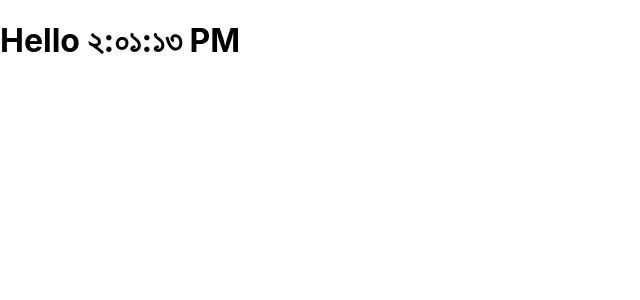
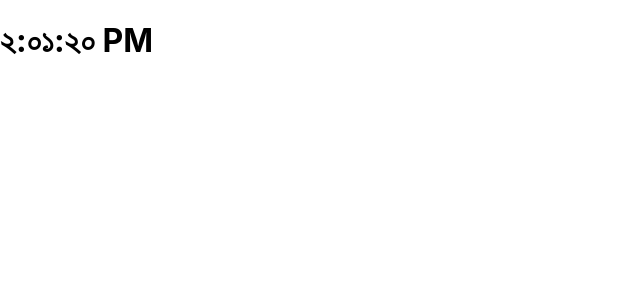
Before and after one commit to hasanmehedi9034/react_, a React (Create React App) app in the folder react_project/first-app/: page / in a window 1280 px wide. Shown: the top 300 px of the page, without its empty margins (0-640 px from the left). Built offline with nearby package versions, Linux system fonts and the light colour scheme.

Commit message:
full details of react-component

```diff
--- a/react_project/first-app/src/App.js
+++ b/react_project/first-app/src/App.js
@@ -1,36 +1,14 @@
 import './App.css';
 import React from 'react';
+import Clock from './components/Clock';
 
-// function App() {
-// return (
-//   <div className="App">
-//     <header className="App-header">
-//       <img src={logo} className="App-logo" alt="logo" />
-//       <p>
-//         Edit <code>src/App.js</code> and save to reload.
-//       </p>
-//       <a
-//         className="App-link"
-//         href="https://reactjs.org"
-//         target="_blank"
-//         rel="noopener noreferrer"
-//       >
-//         Learn React
-//       </a>
-//     </header>
-//   </div>
-// );
-// }
-
-class Clock extends React.Component {
-    render() {
-        return (
-            <h1 className="heading">
-                <span className="text">Hello {new Date().toLocaleTimeString(this.props.local)}</span>
-            </h1>
-        )
-    }
+function App() {
+    return (
+        <Clock local='bn-BD' />
+    );
 }
 
 
-export default Clock;
+
+
+export default App;
--- /dev/null
+++ b/react_project/first-app/src/components/Clock.js
@@ -0,0 +1,40 @@
+import React from "react"
+
+class Clock extends React.Component {
+    // constructor(props) {
+    //     super(props);
+    //     this.state = {
+    //         date: new Date()
+    //     };
+    // }
+
+    state = { date: new Date };
+
+    tick() {
+        // this.setState({
+        //     date: new Date()
+        // })
+
+        this.setState((state, props) => ({
+            date: new Date()
+        }))
+    }
+
+    componentDidMount() {
+        this.clockTimer = setInterval(() => this.tick(), 1000);
+    }
+
+    componentWillUnmount() {
+        clearInterval(this.clockTimer);
+    }
+
+    render() {
+        return (
+            <h1 className="heading">
+                <span className="text">{this.state.date.toLocaleTimeString(this.props.local)}</span>
+            </h1>
+        )
+    }
+}
+
+export default Clock;
--- a/react_project/first-app/src/index.js
+++ b/react_project/first-app/src/index.js
@@ -7,7 +7,7 @@ import reportWebVitals from './reportWebVitals';
 const root = ReactDOM.createRoot(document.getElementById('root'));
 root.render(
     <React.StrictMode>
-        <App local='bn-BD' />
+        <App />
     </React.StrictMode>
 );
 
```
